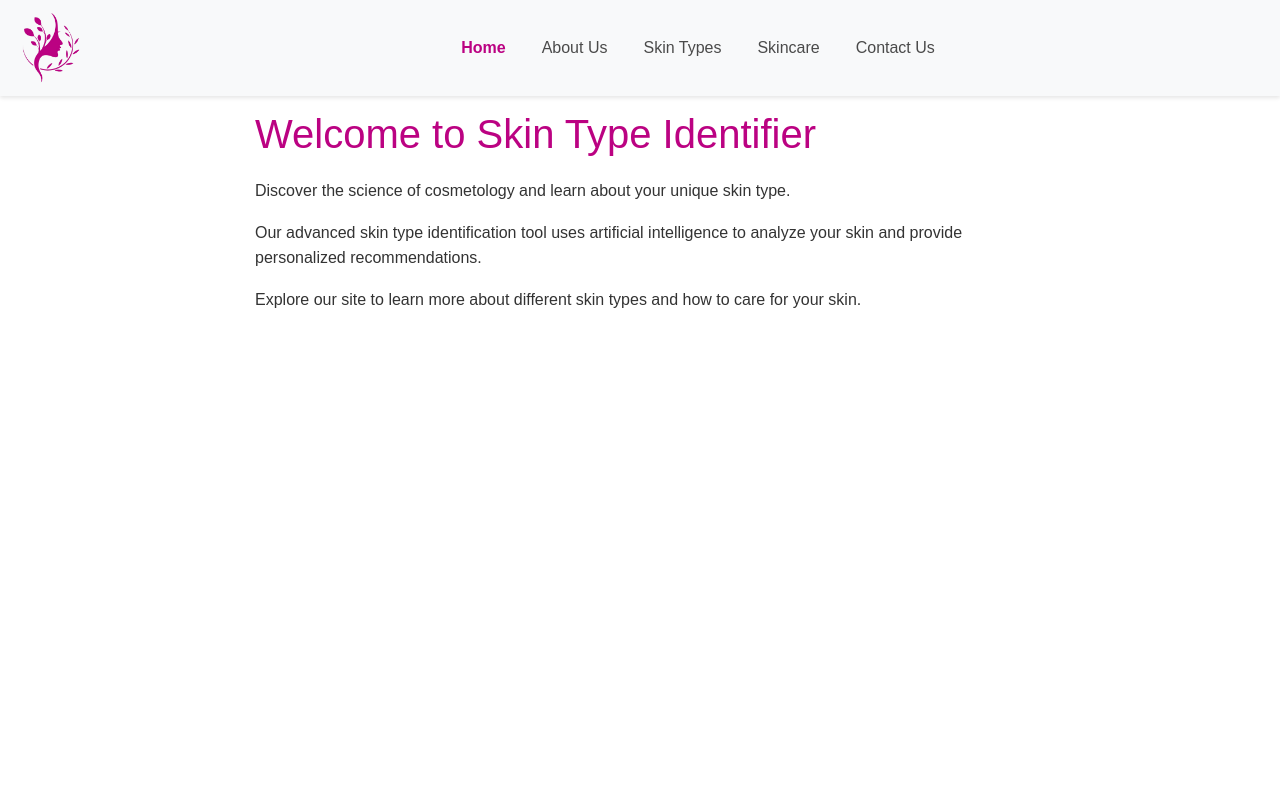
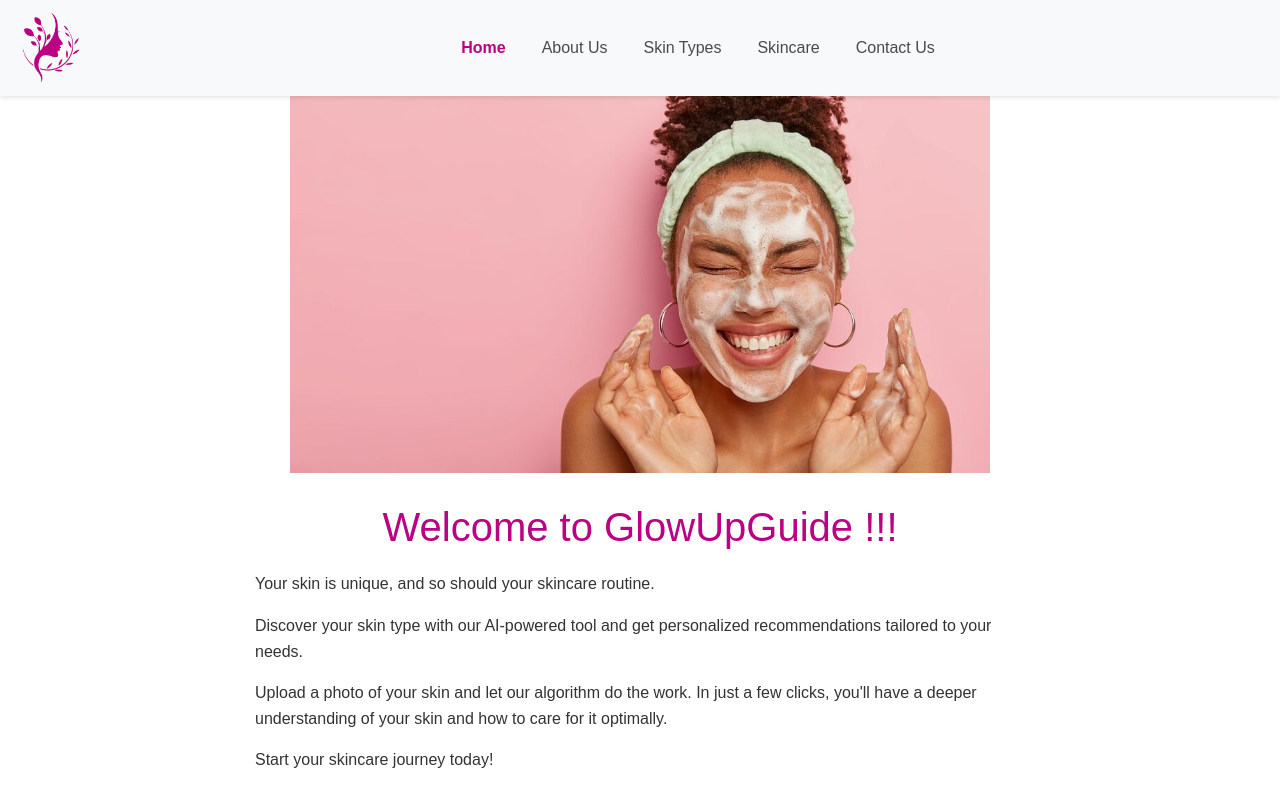
Before and after one commit to SANJANASOLANGA/SkinTypeClassification, a Flask app: page / in a window 1280 px wide. Run offline with Flask 3, Linux system fonts and the light colour scheme; some libraries are stand-ins or nearby versions.

Commit message:
Added image

```diff
--- a/templates/home.html
+++ b/templates/home.html
@@ -3,8 +3,15 @@
 {% block title %}Home - Skin Type Identifier{% endblock %}
 
 {% block content %}
-<h1>Welcome to Skin Type Identifier</h1>
-<p>Discover the science of cosmetology and learn about your unique skin type.</p>
-<p>Our advanced skin type identification tool uses artificial intelligence to analyze your skin and provide personalized recommendations.</p>
-<p>Explore our site to learn more about different skin types and how to care for your skin.</p>
+
+
+<img src="{{ url_for('static', filename='src/home.jpeg') }}" alt="SkincareForYou" width="700px" class="skin-img" />
+<h1 style="text-align: center;">Welcome to GlowUpGuide !!!</h1>
+<p>Your skin is unique, and so should your skincare routine.</p>
+<p>Discover your skin type with our AI-powered tool and get personalized recommendations tailored to your needs.</p>
+<p>Upload a photo of your skin and let our algorithm do the work. In just a few clicks, you'll have a deeper
+    understanding of your skin and how to care for it optimally.</p>
+<p>Start your skincare journey today!</p>
+
+
 {% endblock %}
```
